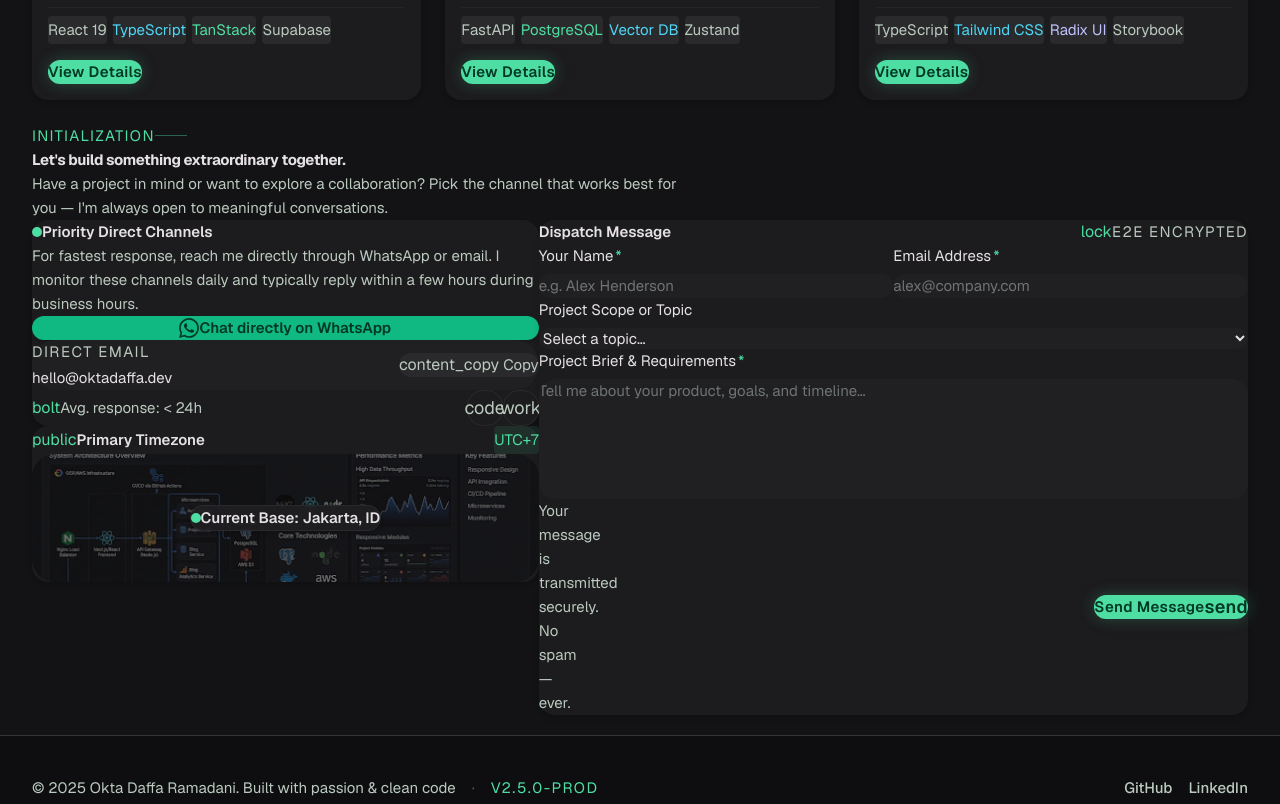
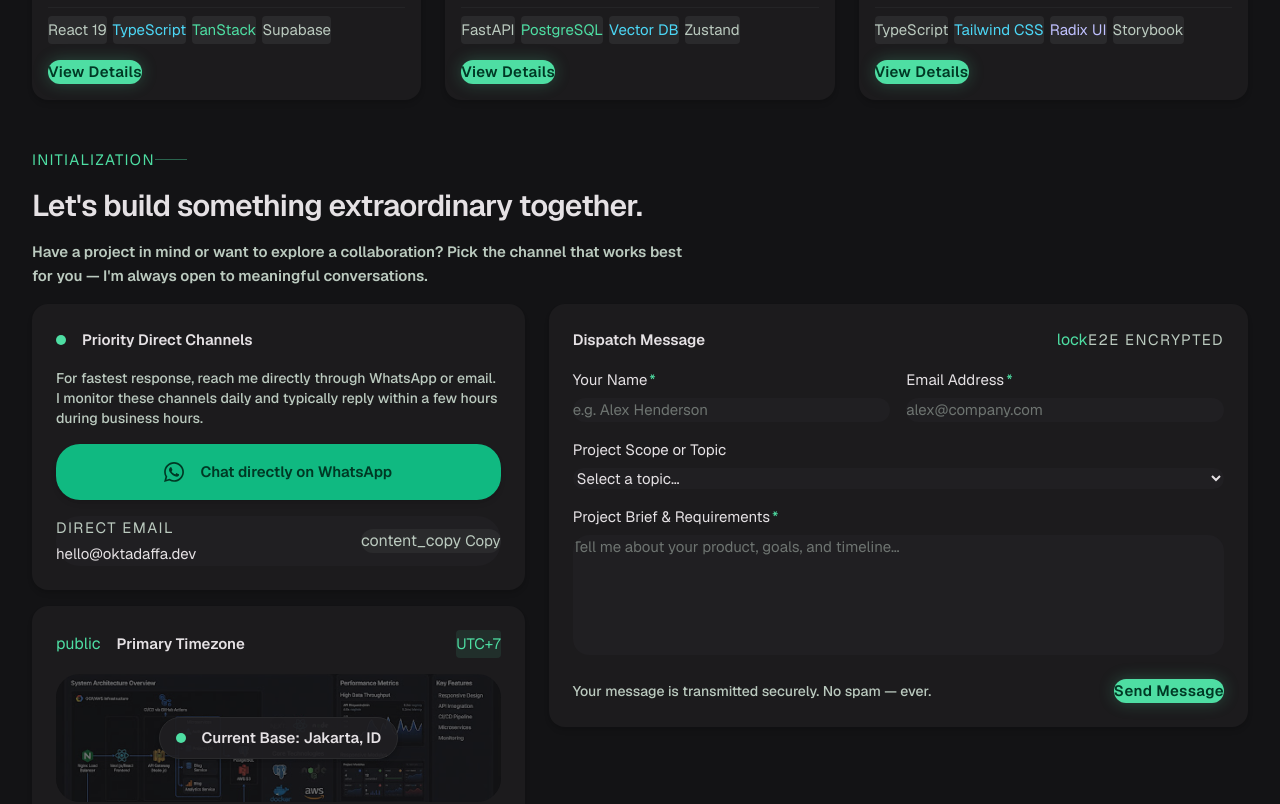
Before and after one commit to oktadafa/my-portofolio, a React (Vite) app: page / in a window 1280 px wide. Shown: the part 1720-2524 px from the top of the page. Built offline with nearby package versions, Linux system fonts and the light colour scheme.

Commit message:
💄 : styling contact section components

```diff
--- a/src/components/organisms/ContactSection.tsx
+++ b/src/components/organisms/ContactSection.tsx
@@ -1,27 +1,33 @@
-import React, { useState } from 'react';
-import { SectionLabel } from '../atoms/SectionLabel';
-import { StatusPip } from '../atoms/StatusPip';
-import { Badge } from '../atoms/Badge';
-import { Button } from '../atoms/Button';
-import { IconButton } from '../atoms/IconButton';
-import { FormField } from '../atoms/FormField';
-import { ContactChannel } from '../molecules/ContactChannel';
-import { contactImg } from '../../data/portfolio';
-import type { ContactFormData } from '../../types';
+import React, { useState } from "react";
+import { SectionLabel } from "../atoms/SectionLabel";
+import { StatusPip } from "../atoms/StatusPip";
+import { Badge } from "../atoms/Badge";
+import { Button } from "../atoms/Button";
+import { IconButton } from "../atoms/IconButton";
+import { FormField } from "../atoms/FormField";
+import { ContactChannel } from "../molecules/ContactChannel";
+import { contactImg } from "../../data/portfolio";
+import type { ContactFormData } from "../../types";
 
 const SUBJECT_OPTIONS = [
-  { value: 'Full-Time Engineering Opportunity', label: 'Full-Time Engineering Opportunity' },
-  { value: 'Consulting / Architecture Review', label: 'Consulting / Architecture Review' },
-  { value: 'Contract Web Development', label: 'Contract Web Development' },
-  { value: 'Open Source Collaboration', label: 'Open Source Collaboration' },
-  { value: 'Other Inquiry', label: 'Other Inquiry' },
+  {
+    value: "Full-Time Engineering Opportunity",
+    label: "Full-Time Engineering Opportunity",
+  },
+  {
+    value: "Consulting / Architecture Review",
+    label: "Consulting / Architecture Review",
+  },
+  { value: "Contract Web Development", label: "Contract Web Development" },
+  { value: "Open Source Collaboration", label: "Open Source Collaboration" },
+  { value: "Other Inquiry", label: "Other Inquiry" },
 ];
 
 const EMPTY_FORM: ContactFormData = {
-  name: '',
-  email: '',
-  subject: '',
-  message: '',
+  name: "",
+  email: "",
+  subject: "",
+  message: "",
 };
 
 export const ContactSection: React.FC = () => {
@@ -45,33 +51,28 @@ export const ContactSection: React.FC = () => {
   };
 
   return (
-    <section
-      id="contact"
-      className="w-full py-space-xl scroll-mt-24"
-    >
+    <section id="contact" className="w-full py-6 scroll-mt-24">
       {/* ── Section header ──────────────────────────────── */}
-      <div className="flex flex-col gap-space-sm mb-space-xl">
+      <div className="flex flex-col gap-4 mb-4">
         <SectionLabel label="Initialization" />
-        <h2 className="font-headline-lg-mobile text-headline-lg-mobile md:font-headline-lg md:text-headline-lg font-bold text-on-surface tracking-tight">
+        <h2 className="font-headline-lg-mobile text-headline-lg-mobile md:font-semibold md:text-3xl font-bold text-on-surface tracking-tight">
           Let's build something extraordinary together.
         </h2>
-        <p className="font-body-md text-body-md text-on-surface-variant max-w-2xl">
-          Have a project in mind or want to explore a collaboration? Pick the channel that works
-          best for you — I&apos;m always open to meaningful conversations.
+        <p className="font-semibold text-on-surface-variant max-w-2xl">
+          Have a project in mind or want to explore a collaboration? Pick the
+          channel that works best for you — I&apos;m always open to meaningful
+          conversations.
         </p>
       </div>
 
       {/* ── 12-col grid ─────────────────────────────────── */}
-      <div className="grid grid-cols-1 lg:grid-cols-12 gap-space-lg items-start">
-
+      <div className="grid grid-cols-1 lg:grid-cols-12 gap-x-6 items-start">
         {/* ── Left column (col-span-5) ──────────────────── */}
-        <div className="lg:col-span-5 flex flex-col gap-space-lg">
-
+        <div className="lg:col-span-5 flex flex-col gap-4">
           {/* Box 1 — Priority Direct Channels */}
-          <div className="p-space-lg rounded-2xl bg-surface-container-low shadow-md flex flex-col gap-space-md">
-
+          <div className="p-6 rounded-2xl bg-surface-container-low shadow-md flex flex-col gap-4">
             {/* Header */}
-            <div className="flex items-center gap-space-sm">
+            <div className="flex items-center gap-4">
               <StatusPip color="primary" />
               <span className="font-semibold text-on-surface font-body-md text-body-md">
                 Priority Direct Channels
@@ -79,9 +80,10 @@ export const ContactSection: React.FC = () => {
             </div>
 
             {/* Body text */}
-            <p className="font-body-sm text-body-sm text-on-surface-variant">
-              For fastest response, reach me directly through WhatsApp or email. I monitor
-              these channels daily and typically reply within a few hours during business hours.
+            <p className="font-medium text-sm text-on-surface-variant">
+              For fastest response, reach me directly through WhatsApp or email.
+              I monitor these channels daily and typically reply within a few
+              hours during business hours.
             </p>
 
             {/* WhatsApp CTA */}
@@ -89,7 +91,7 @@ export const ContactSection: React.FC = () => {
               href="https://wa.me/6281234567890"
               target="_blank"
               rel="noopener noreferrer"
-              className="w-full flex items-center justify-center gap-space-sm px-space-md py-space-md rounded-xl bg-primary-container text-on-primary font-semibold hover:opacity-95 transition-all shadow-md"
+              className="w-full flex items-center justify-center gap-4 px-4 py-4 rounded-xl bg-primary-container text-on-primary font-semibold hover:opacity-95 transition-all shadow-md"
             >
               <svg
                 xmlns="http://www.w3.org/2000/svg"
@@ -106,7 +108,7 @@ export const ContactSection: React.FC = () => {
             <ContactChannel label="Direct Email" value="hello@oktadaffa.dev" />
 
             {/* Footer row */}
-            <div className="flex items-center justify-between pt-space-xs">
+            {/* <div className="flex items-center justify-between pt-2">
               <div className="flex items-center gap-space-xs text-on-surface-variant font-code-md text-code-md">
                 <span className="material-symbols-outlined text-base leading-none text-primary">
                   bolt
@@ -125,15 +127,14 @@ export const ContactSection: React.FC = () => {
                   href="https://linkedin.com/in/oktadaffa"
                 />
               </div>
-            </div>
+            </div> */}
           </div>
 
           {/* Box 2 — Primary Timezone */}
-          <div className="p-space-lg rounded-2xl bg-surface-container-low shadow-md flex flex-col gap-space-sm">
-
+          <div className="p-6 rounded-2xl bg-surface-container-low shadow-md flex flex-col gap-4">
             {/* Header */}
             <div className="flex items-center justify-between">
-              <div className="flex items-center gap-space-sm">
+              <div className="flex items-center gap-4">
                 <span className="material-symbols-outlined text-base leading-none text-primary">
                   public
                 </span>
@@ -149,15 +150,15 @@ export const ContactSection: React.FC = () => {
               className="w-full h-32 rounded-xl bg-surface-container-highest relative flex items-center justify-center overflow-hidden"
               style={{
                 backgroundImage: `url(${contactImg})`,
-                backgroundSize: 'cover',
-                backgroundPosition: 'center',
+                backgroundSize: "cover",
+                backgroundPosition: "center",
               }}
             >
               {/* Overlay for readability */}
               <div className="absolute inset-0 bg-surface/60" />
 
               {/* Badge */}
-              <div className="relative flex items-center gap-space-sm px-space-md py-space-sm rounded-full bg-surface-container/90 border border-surface-container-high shadow-md">
+              <div className="relative flex items-center gap-4 px-4 py-2 rounded-full bg-surface-container/90 border border-surface-container-high shadow-md">
                 <span className="relative flex h-2.5 w-2.5">
                   <span className="animate-ping absolute inline-flex h-full w-full rounded-full bg-primary opacity-75" />
                   <span className="relative inline-flex h-2.5 w-2.5 rounded-full bg-primary" />
@@ -171,8 +172,7 @@ export const ContactSection: React.FC = () => {
         </div>
 
         {/* ── Right column (col-span-7) — Dispatch Message form ── */}
-        <div className="lg:col-span-7 bg-surface-container-low rounded-2xl p-space-lg shadow-md flex flex-col gap-space-md">
-
+        <div className="lg:col-span-7 bg-surface-container-low rounded-2xl p-6 shadow-md flex flex-col gap-4">
           {/* Card header */}
           <div className="flex items-center justify-between">
             <h3 className="font-headline-sm text-headline-sm font-semibold text-on-surface">
@@ -189,10 +189,13 @@ export const ContactSection: React.FC = () => {
           </div>
 
           {/* Form */}
-          <form onSubmit={handleSubmit} className="flex flex-col gap-space-md" noValidate>
-
+          <form
+            onSubmit={handleSubmit}
+            className="flex flex-col gap-4"
+            noValidate
+          >
             {/* 2-col name + email */}
-            <div className="grid grid-cols-1 sm:grid-cols-2 gap-space-md">
+            <div className="grid grid-cols-1 sm:grid-cols-2 gap-4">
               <FormField
                 id="contact-name"
                 type="text"
@@ -200,7 +203,7 @@ export const ContactSection: React.FC = () => {
                 placeholder="e.g. Alex Henderson"
                 required
                 value={form.name}
-                onChange={handleField('name')}
+                onChange={handleField("name")}
               />
               <FormField
                 id="contact-email"
@@ -209,7 +212,7 @@ export const ContactSection: React.FC = () => {
                 placeholder="alex@company.com"
                 required
                 value={form.email}
-                onChange={handleField('email')}
+                onChange={handleField("email")}
               />
             </div>
 
@@ -220,7 +223,7 @@ export const ContactSection: React.FC = () => {
               label="Project Scope or Topic"
               placeholder="Select a topic…"
               value={form.subject}
-              onChange={handleField('subject')}
+              onChange={handleField("subject")}
               options={SUBJECT_OPTIONS}
             />
 
@@ -233,34 +236,35 @@ export const ContactSection: React.FC = () => {
               required
               rows={5}
               value={form.message}
-              onChange={handleField('message')}
+              onChange={handleField("message")}
             />
 
             {/* Submit row */}
-            <div className="flex flex-col sm:flex-row sm:items-center justify-between gap-space-md pt-space-xs">
-              <p className="font-body-sm text-body-sm text-on-surface-variant max-w-xs">
+            <div className="flex flex-col sm:flex-row sm:items-center justify-between gap-6 pt-2">
+              <p className="font-medium text-sm text-on-surface-variant ">
                 Your message is transmitted securely. No spam — ever.
               </p>
               <Button
                 variant="primary"
                 size="md"
                 type="submit"
-                icon="send"
-                iconPosition="right"
+                // icon="send"
+                // iconPosition="right"
                 disabled={isSubmitting}
               >
-                {isSubmitting ? 'Sending…' : 'Send Message'}
+                {isSubmitting ? "Sending…" : "Send Message"}
               </Button>
             </div>
 
             {/* Success alert */}
             {isSubmitted && (
-              <div className="flex items-center gap-space-sm p-space-md rounded-xl bg-primary/10 text-primary border border-primary/20">
-                <span className="material-symbols-outlined text-[20px] leading-none">
+              <div className="flex items-center gap-4 p-4 rounded-xl bg-primary/10 text-primary border border-primary/20">
+                {/* <span className="material-symbols-outlined text-[20px] leading-none">
                   check_circle
-                </span>
+                </span> */}
                 <span className="font-body-sm text-body-sm font-semibold">
-                  Message dispatched successfully! I&apos;ll get back to you within 24 hours.
+                  Message dispatched successfully! I&apos;ll get back to you
+                  within 24 hours.
                 </span>
               </div>
             )}
```
